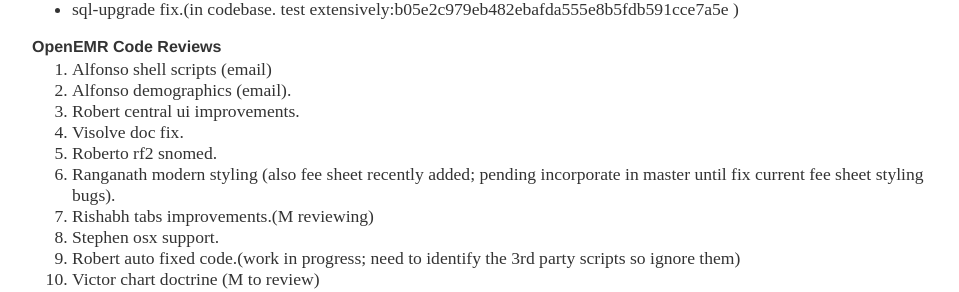
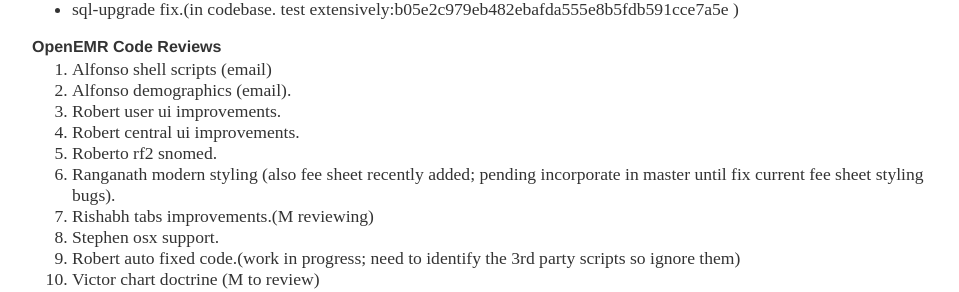
Before and after one commit to bradymiller/bradymiller.github.io, a Jekyll site: the page built from todo/index.md, in a window 1280 px wide and 900 px high. Shown: the part 302-594 px from the top of the window, without its empty margins (160-1119 px from the left). Built offline with Jekyll 4.4.1, drawn with Linux system fonts in a browser that asks for light colours; our own code applies the rules of GitHub Pages for plain Markdown files.

Commit message:
Update index.md

```diff
--- a/todo/index.md
+++ b/todo/index.md
@@ -11,8 +11,8 @@
 ### OpenEMR Code Reviews
 1. Alfonso shell scripts (email)
 1. Alfonso demographics (email).
+1. Robert user ui improvements.
 1. Robert central ui improvements.
-1. Visolve doc fix.
 1. Roberto rf2 snomed.
 1. Ranganath modern styling (also fee sheet recently added; pending incorporate in master until fix current fee sheet styling bugs).
 1. Rishabh tabs improvements.(M reviewing)
```
